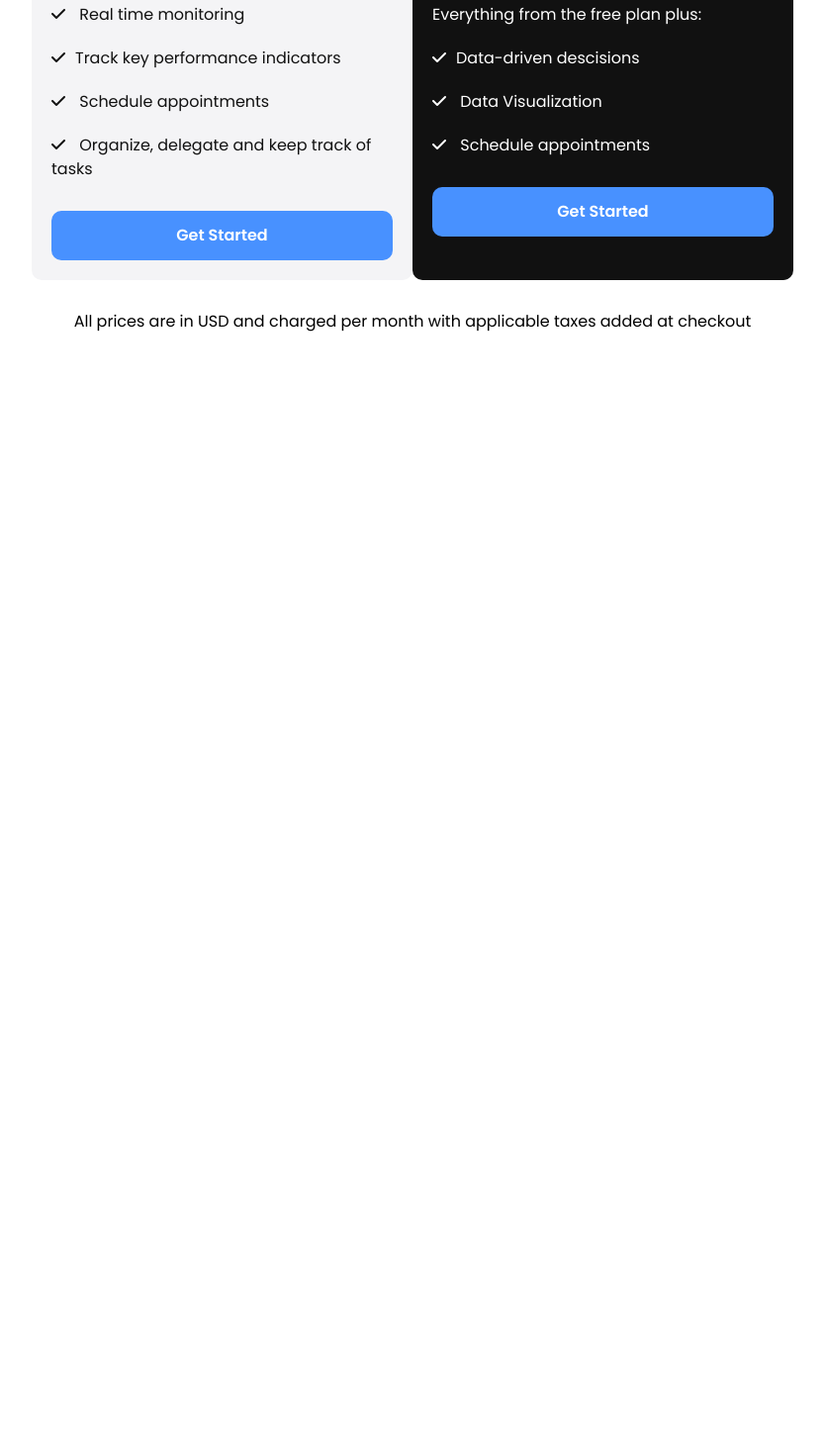
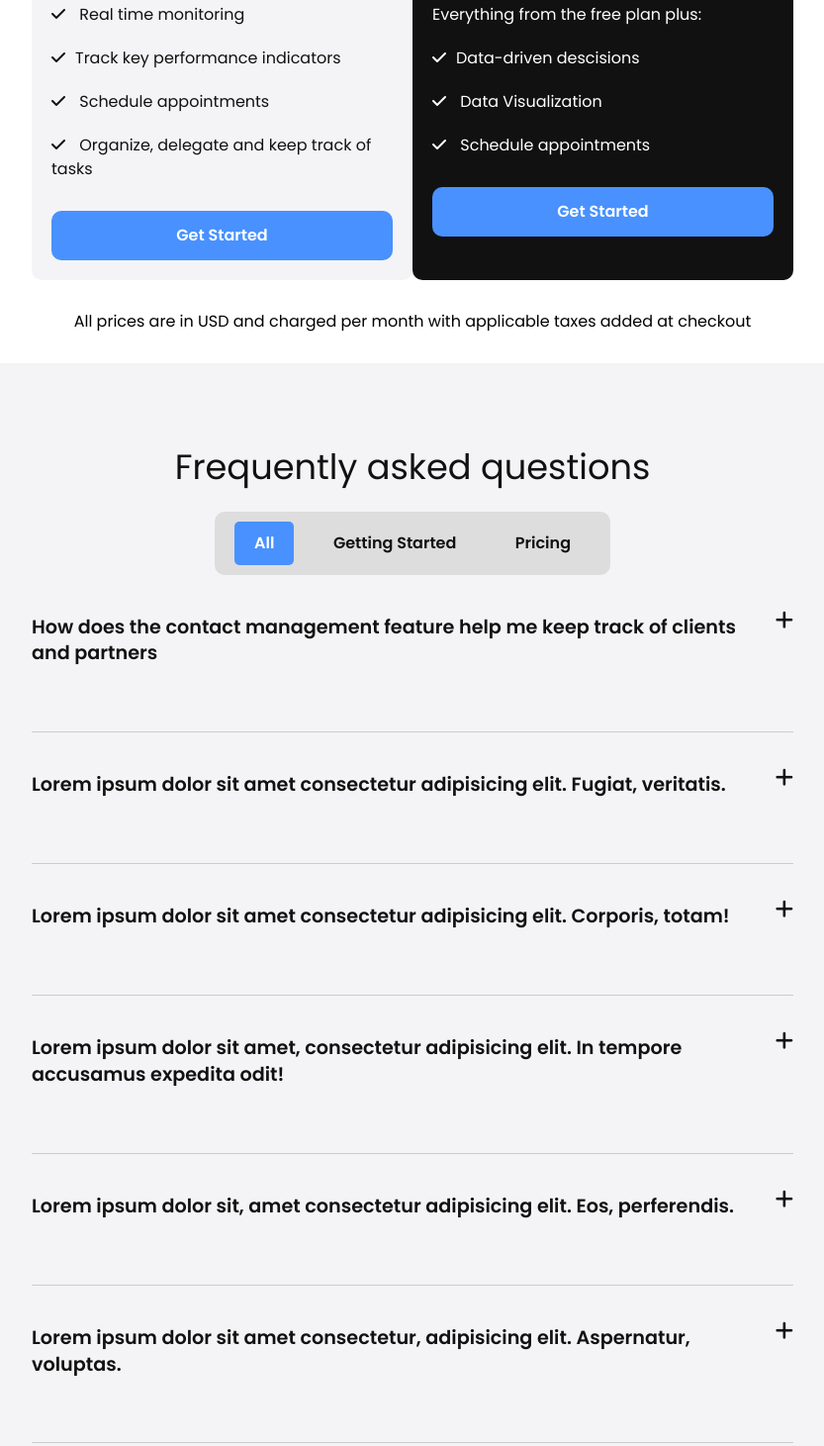
Before and after one commit to eniolabalogs/Growth-App-Website, a plain HTML site: page index.html in a window 1280 px wide. Shown: the part 2546-4007 px from the top of the page at 99% size, without its empty margins (223-1056 px from the left). Before the commit the page ends 2913 px from the top, so only its background shows below. Drawn offline with Linux system fonts and the light colour scheme.

Commit message:
Worked more on the faq portion

```diff
--- a/css/style.css
+++ b/css/style.css
@@ -133,6 +133,58 @@ img{
 .pricing .pricing-footer{
     margin: 30px 0;
 }
+/*FAQ*/
+.faq{
+    padding:40px;
+}
+.faq .faq-group{
+    border-bottom: 1px solid #ccc;
+    padding-bottom: 20px;
+}
+.faq .faq-group .faq-group-header{
+    padding: 20px 0;
+    margin-bottom: 15px;
+    position:relative;
+}
+.faq .faq-group .faq-group-header h4{
+    font-weight: 600;
+    width: 95%;
+}
+.faq .faq-group .faq-group-header i{
+    position:absolute;
+    right: 0;
+    top: 35px;
+    font-size: 1.3rem;
+    cursor: pointer;
+}
+.faq .faq-group .faq-group-body{
+    display: none;
+}
+.faq .faq-group .faq-group-body.open{
+    display: block;
+}
+.faq ul.faq-menu{
+    max-width: 400px;
+    margin: auto;
+    display: flex;
+    justify-content: space-between;
+    align-items: center;
+    background: #ddd;
+    padding: 10px 20px;
+    border-radius: 10px;
+    font-weight: 600;
+    cursor: pointer;
+}
+.faq ul.faq-menu li{
+    padding: 10px 20px;
+    border-radius: 5px;
+    text-align: center;
+
+}
+.faq ul.faq-menu li.active{
+    background: var(--primary-color);
+    color: #fff;
+}
 /*Utitlity Classes*/
 .container{
     max-width: 1100px;
--- a/index.html
+++ b/index.html
@@ -106,7 +106,7 @@
         <section class="pricing">
             <div class="container-sm">
                 <h3 class="pricing-heading text-xl text-center">Pricing</h3>
-                <div class="princing-subheading text-md text-center">
+                <div class="pricing-subheading text-md text-center">
                     <p> Start free and scale while you grow. No hidden fees. Unlimited users for free</p>
                 </div>
                 <div class="pricing-grid">
@@ -168,6 +168,74 @@
                 <p class="pricing-footer text-center">All prices are in USD and charged per month with applicable taxes added at checkout</p>
             </div>
         </section>
+        <!--FAQ-->
+        <section class="faq bg-light">
+            <div class="container-sm">
+                <h3 class="faq-heading text-xl text-center">Frequently asked questions</h3>
+                <ul class="faq-menu">
+                    <li class="active">All</li>
+                    <li>Getting Started</li>
+                    <li>Pricing</li>
+                </ul>
+                <div class="faq-content">
+                    <div class="faq-group">
+                        <div class="faq-group-header">
+                            <h4 class="text-md"> How does the contact management feature help me keep track of clients and partners</h4>
+                            <i class="fas fa-plus"></i>
+                        </div>
+                        <div class="faq-group-body">
+                            <p> Keep track of your contacts, gain valuable insights, analyse live data and performance metrics.</p>
+                        </div>
+                    </div>
+                    <div class="faq-group">
+                        <div class="faq-group-header">
+                            <h4 class="text-md">Lorem ipsum dolor sit amet consectetur adipisicing elit. Fugiat, veritatis.</h4>
+                            <i class="fas fa-plus"></i>
+                        </div>
+                        <div class="faq-group-body">
+                            <p> Lorem ipsum dolor sit amet consectetur adipisicing elit. Consequatur consectetur modi numquam. Laudantium!</p>
+                        </div>
+                    </div>
+                    <div class="faq-group">
+                        <div class="faq-group-header">
+                            <h4 class="text-md"> Lorem ipsum dolor sit amet consectetur adipisicing elit. Corporis, totam!</h4>
+                            <i class="fas fa-plus"></i>
+                        </div>
+                        <div class="faq-group-body">
+                            <p>Lorem, ipsum dolor sit amet consectetur adipisicing elit. Nihil hic esse reprehenderit ipsam.</p>
+                        </div>
+                    </div>
+                    <div class="faq-group">
+                        <div class="faq-group-header">
+                            <h4 class="text-md">Lorem ipsum dolor sit amet, consectetur adipisicing elit. In tempore accusamus expedita odit!
+                            </h4>
+                            <i class="fas fa-plus"></i>
+                        </div>
+                        <div class="faq-group-body">
+                            <p> Lorem ipsum dolor sit amet consectetur adipisicing elit. Assumenda, eligendi.</p>
+                        </div>
+                    </div>
+                    <div class="faq-group">
+                        <div class="faq-group-header">
+                            <h4 class="text-md"> Lorem ipsum dolor sit, amet consectetur adipisicing elit. Eos, perferendis.</h4>
+                            <i class="fas fa-plus"></i>
+                        </div>
+                        <div class="faq-group-body">
+                            <p>Lorem ipsum dolor sit amet consectetur adipisicing elit. Nostrum asperiores minima in soluta.</p>
+                        </div>
+                    </div>
+                    <div class="faq-group">
+                        <div class="faq-group-header">
+                            <h4 class="text-md">Lorem ipsum dolor sit amet consectetur, adipisicing elit. Aspernatur, voluptas.</h4>
+                            <i class="fas fa-plus"></i>
+                        </div>
+                        <div class="faq-group-body">
+                            <p> Lorem ipsum dolor sit amet consectetur adipisicing elit. Expedita ullam fugit tempora quibusdam.</p>
+                        </div>
+                    </div>
+                </div>
+            </div>
+        </section>
         <script src="js/main.js"></script>
     </body>
 </html>
--- a/js/main.js
+++ b/js/main.js
@@ -0,0 +1,35 @@
+//FAQ Accordion
+document.addEventListener("DOMContentLoaded", ()=> {
+    const faqContainer = document.querySelector(".faq-content");
+
+    faqContainer.addEventListener("click", (e)=>  {
+        const groupHeader= e.target.closest(".faq-group-header");
+
+        if (!groupHeader) return;
+
+        const group = groupHeader.parentElement;
+        const groupBody = group.querySelector(".faq-group-body");
+        const icon= groupHeader.querySelector("i");
+
+        //Toggle Icon
+        icon.classList.toggle("fa-plus");
+        icon.classList.toggle("fa-minus");
+
+        //Toggle visibility of the body
+        groupBody.classList.toggle("open");
+
+        //Close other open FAQ bodies
+        const otherGroups=faqContainer.querySelectorAll(".faq-group");
+
+        otherGroups.forEach((otherGroup) => {
+            if (otherGroup !=group){
+                const otherGroupBody= otherGroup.querySelector("faq-group-body");
+                const otherIcon = otherGroup.querySelector(".faq-group-header i");
+
+                otherGroupBody.classList.remove("open");
+                otherIcon.classList.remove("fa-minus");
+                otherIcon.classList.add("fa-plus");
+            }
+        });
+    });
+});
```
